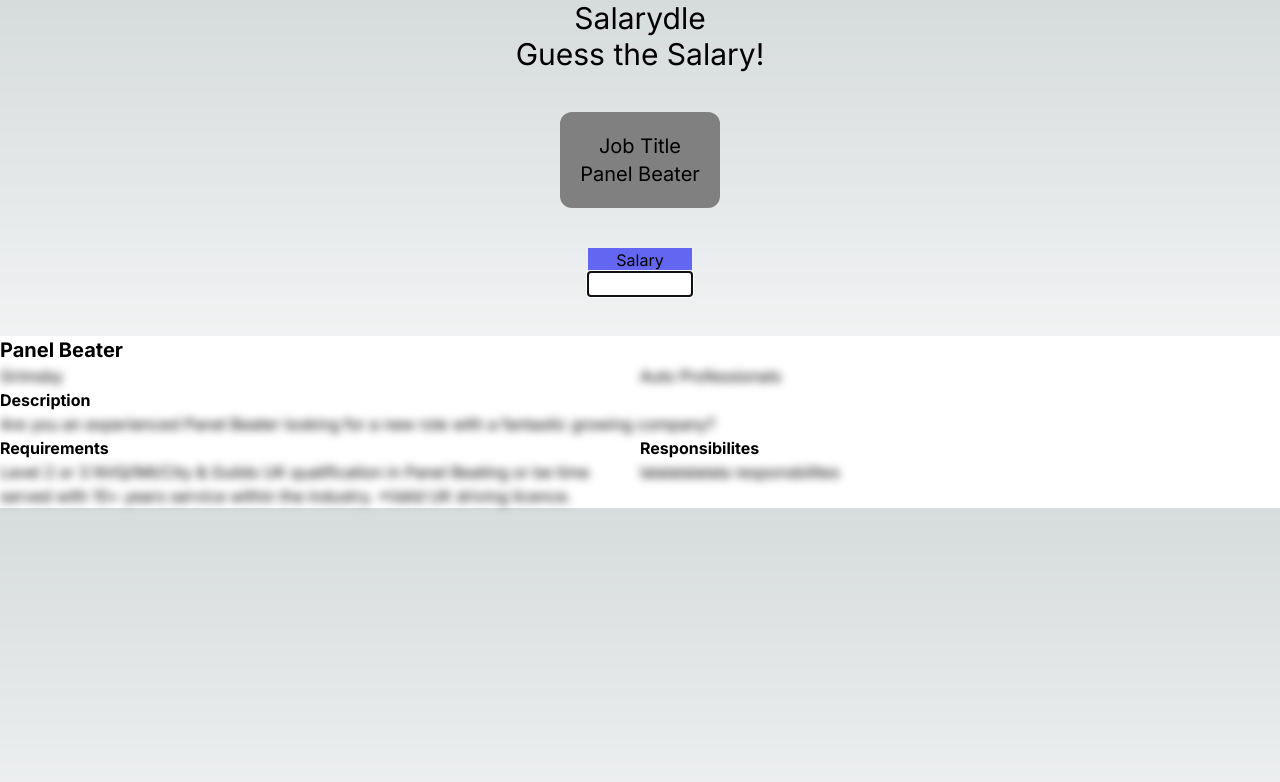
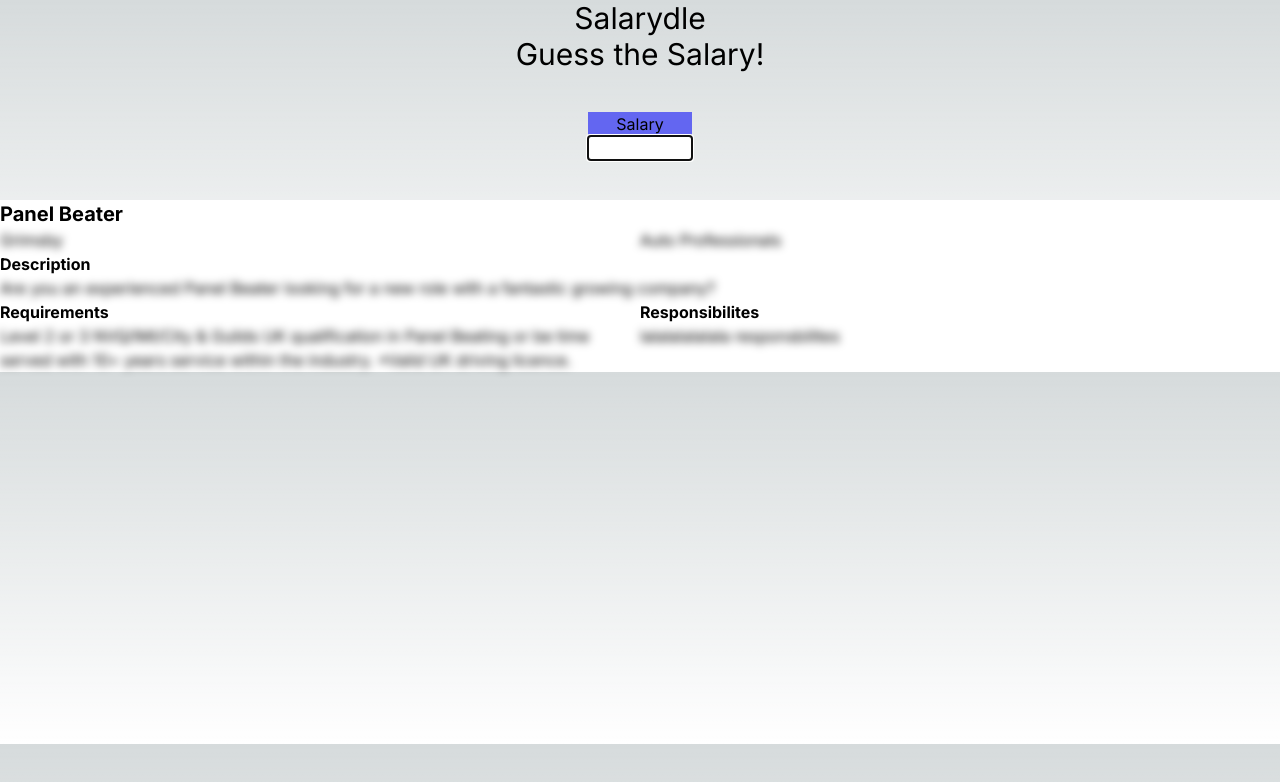
Before and after one commit to Joe-Fuller/salarydle, a Next.js app: page / in a window 1280 px wide. Shown: the top 782 px of the page. Built offline with nearby package versions, Linux system fonts and the light colour scheme.

Commit message:
remove deprecated infoBox component and references to it

```diff
--- a/app/page.js
+++ b/app/page.js
@@ -1,6 +1,5 @@
 "use client";
 
-import InfoBox from "@/components/infoBox";
 import GuessBox from "@/components/guessBox";
 import JobAd from "@/components/jobAd";
 import { useState } from "react";
@@ -47,29 +46,6 @@ export default function Home() {
       <div className="grid justify-center text-center text-3xl">
         <h1>Salarydle</h1>
         <h2>Guess the Salary!</h2>
-      </div>
-      <div className="grid justify-center text-xl space-y-4">
-        <InfoBox title="Job Title" text={job.title}></InfoBox>
-        <InfoBox
-          title="Location"
-          text={job.location}
-          hidden={guesses.length < 1}
-        ></InfoBox>
-        <InfoBox
-          title="Requirements"
-          text={job.requirements}
-          hidden={guesses.length < 2}
-        ></InfoBox>
-        <InfoBox
-          title="Experience"
-          text={job.experience}
-          hidden={guesses.length < 3}
-        ></InfoBox>
-        <InfoBox
-          title="Description"
-          text={job.description}
-          hidden={guesses.length < 4}
-        ></InfoBox>
       </div>
       <GuessBox
         guesses={guesses}
--- a/components/infoBox.js
+++ /dev/null
@@ -1,16 +0,0 @@
-import styles from "./infobox.module.css";
-
-export default function InfoBox(info) {
-  return info.hidden ? (
-    <></>
-  ) : (
-    <div className={styles.container}>
-      <h3>{info.title}</h3>
-      <ul>
-        {info.text.split("*").map((line) => {
-          return <li key={line}>{line}</li>;
-        })}
-      </ul>
-    </div>
-  );
-}
--- a/components/infobox.module.css
+++ /dev/null
@@ -1,8 +0,0 @@
-.container {
-  max-width: 30rem;
-  color: black;
-  background: grey;
-  border-radius: 0.75rem;
-  padding: 1.25rem;
-  text-align: center;
-}
```
